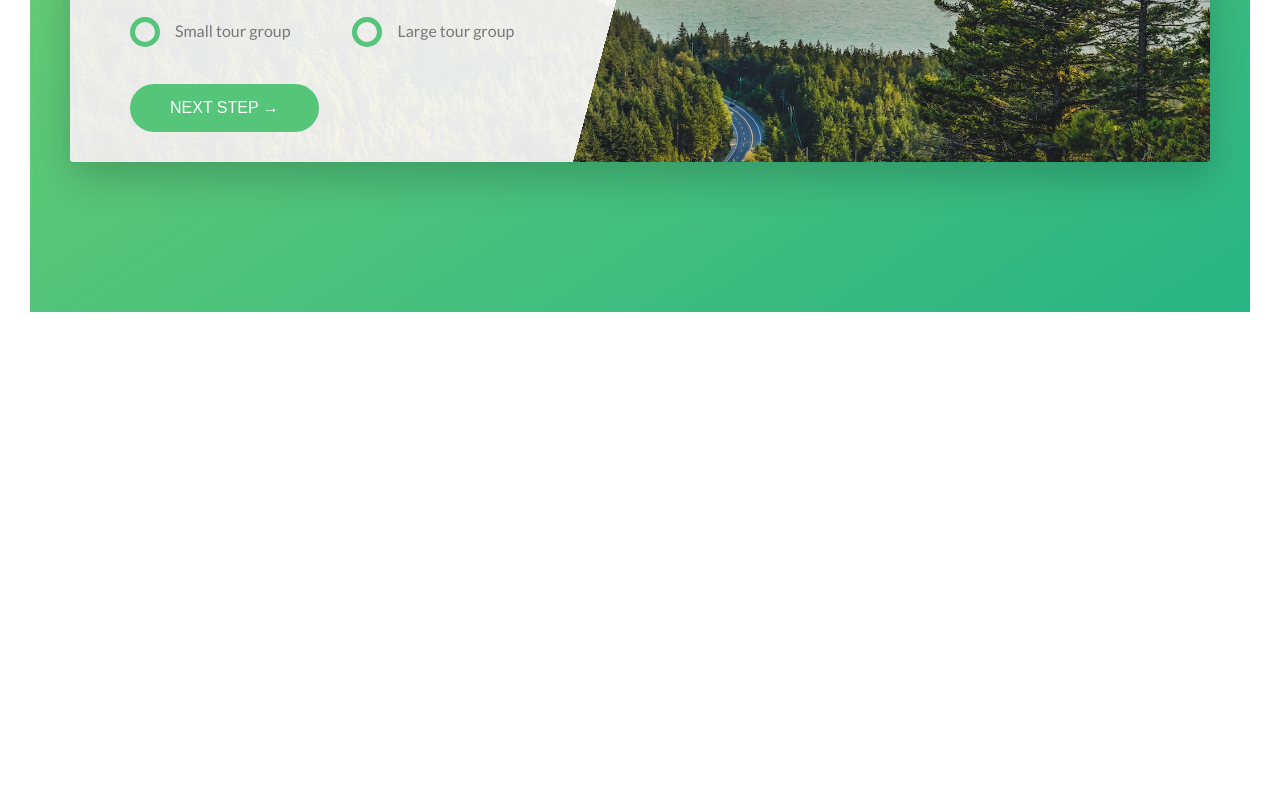
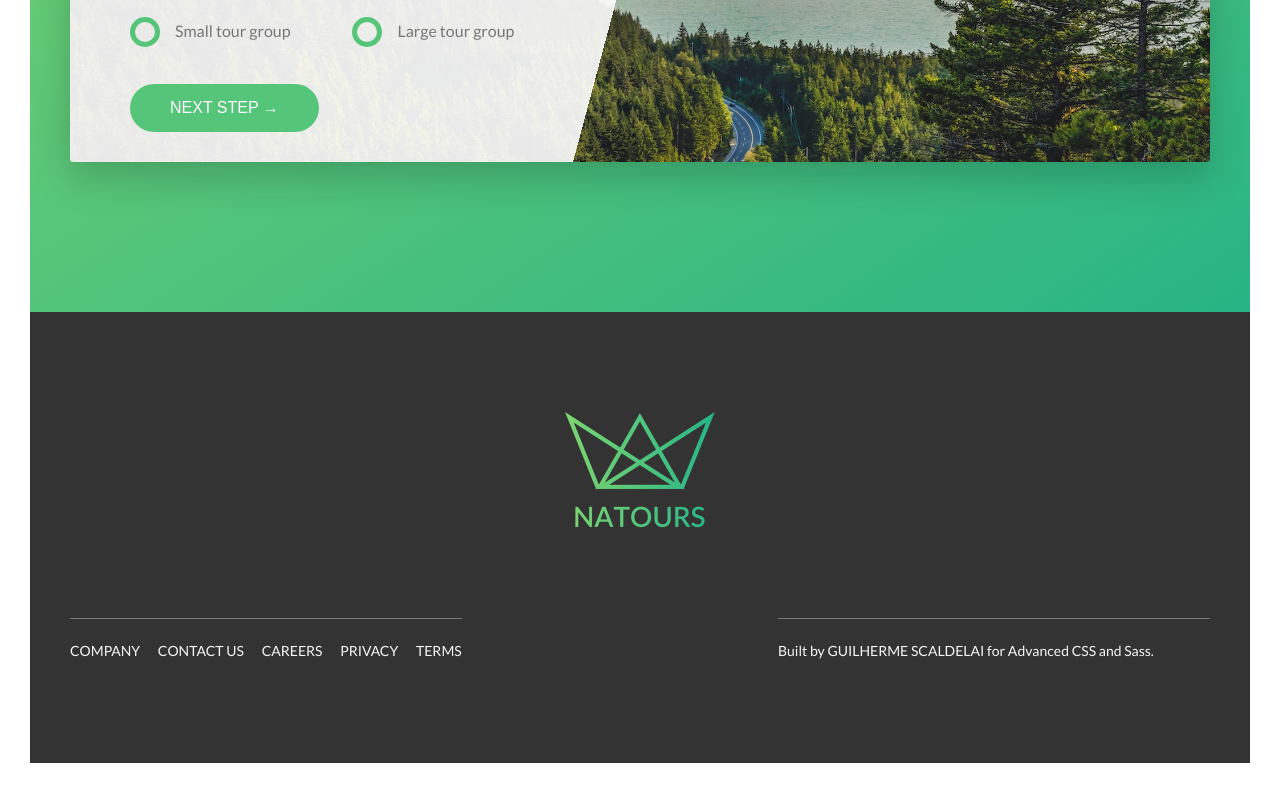
Before and after one commit to guimochila/natours, a website: page dist/index.html in a window 1280 px wide. Shown: the part 4994-5787 px from the top of the page. Before the commit the page ends 5336 px from the top, so only its background shows below. Drawn offline with Linux system fonts and the light colour scheme.

Commit message:
Footer added.

```diff
--- a/src/sass/abstracts/_variables.sass
+++ b/src/sass/abstracts/_variables.sass
@@ -13,6 +13,7 @@ $color-grey-light-1: #f7f7f7
 $color-grey-light-2: #eee
 $color-grey-dark: #777
 $color-grey-dark-2: #999
+$color-grey-dark-3: #333
 $color-white: #fff
 $color-black: #000
 
--- /dev/null
+++ b/src/sass/layout/_footer.sass
@@ -0,0 +1,49 @@
+.footer
+	background-color: $color-grey-dark-3
+	padding: 10rem 0
+	font-size: 1.4rem
+	color: $color-grey-light-1
+
+	&__logo-box
+		text-align: center
+		margin-bottom: 8rem
+
+	&__logo
+		width: 15rem
+		height: auto
+
+	&__navigation
+		border-top:	1px solid $color-grey-dark
+		padding-top: 2rem
+		display: inline-block
+
+	&__list
+		list-style: none
+
+	&__item
+		display: inline-block
+
+		&:not(:last-child)
+			margin-right: 1.5rem
+
+	&__link
+		&:link,
+		&:visited
+			color: $color-grey-light-1
+			background-color: $color-grey-dark-3
+			text-decoration: none
+			text-transform: uppercase
+			display: inline-block
+			transition: all .2s
+
+		&:hover,
+		&:active
+			color: $color-primary
+			box-shadow: 0 1rem 2rem rgba($color-black, .4)
+			transform: rotate(5deg) scale(1.3)
+
+	&__copyright
+		border-top:	1px solid $color-grey-dark
+		padding-top: 2rem
+		width: 80%
+		float: right
--- a/src/sass/main.sass
+++ b/src/sass/main.sass
@@ -15,6 +15,7 @@
 @import "components/form"
 @import "components/story"
 
+@import "layout/footer"
 @import "layout/grid"
 @import "layout/header"
 
```
Also changed, not shown: dist/css/style.css, dist/index.html.
